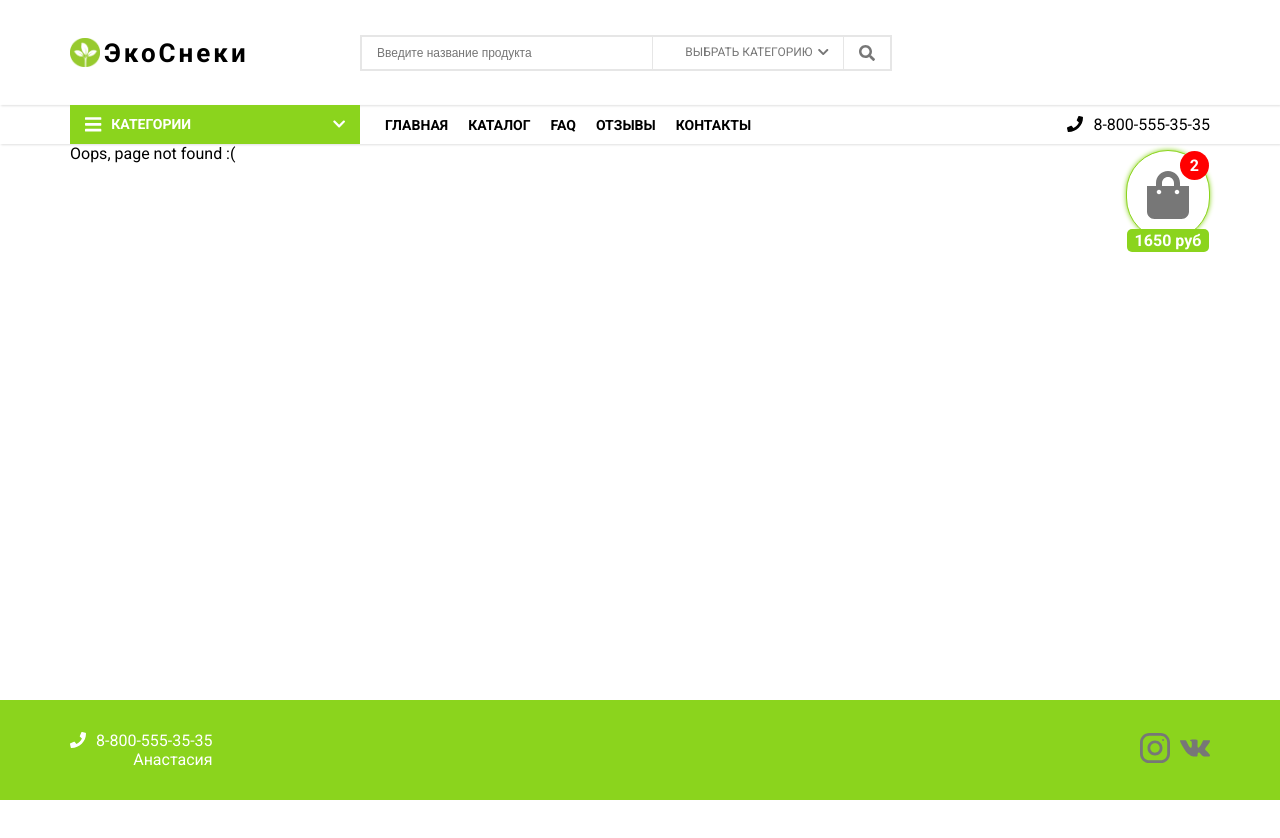
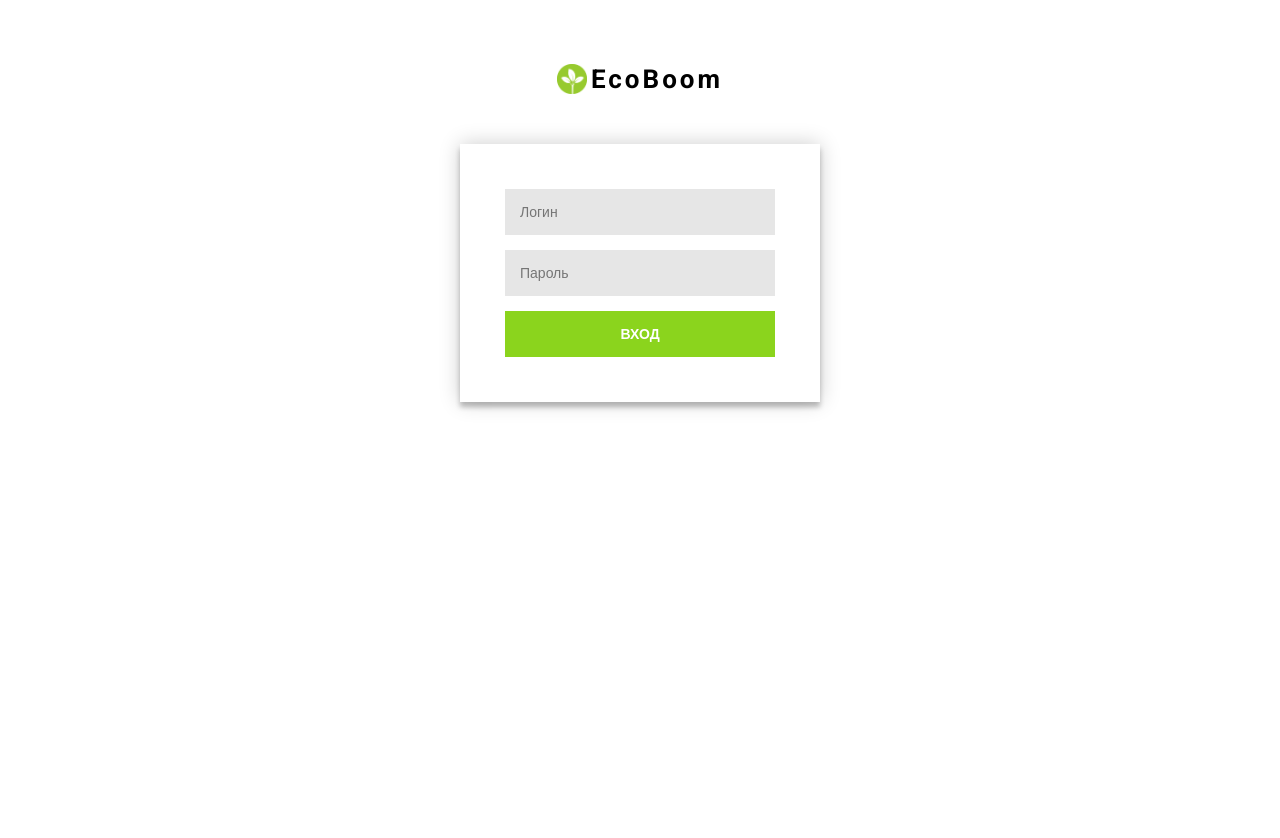
Before and after one commit to b0006/eko-front, a React (Create React App) app: page /admin in a window 1280 px wide. Before the commit this address had no page. Shown: the top 838 px of the page. Before the commit the page ends 800 px from the top, so only its background shows below. Built offline with nearby package versions, Linux system fonts and the light colour scheme.

Commit message:
fea(login): init page

```diff
--- /dev/null
+++ b/src/components/LoginForm/LoginForm.scss
@@ -0,0 +1,39 @@
+@import '../../assets/scss/utils';
+
+.login-form {
+  position: relative;
+  z-index: 1;
+  background: $light-color;
+  max-width: 360px;
+  margin: 0 auto 100px;
+  padding: 45px;
+  text-align: center;
+  box-shadow: 0 0 20px 0 rgba(0, 0, 0, 0.2), 0 5px 5px 0 rgba(0, 0, 0, 0.24);
+  margin-top: 50px;
+
+  &__input {
+    background: $border-color;
+    width: 100%;
+    border: 0;
+    margin: 0 0 15px;
+    padding: 15px;
+    box-sizing: border-box;
+    font-size: 14px;
+  }
+
+  &__button {
+    text-transform: uppercase;
+    background: $main-color;
+    width: 100%;
+    border: 0;
+    padding: 15px;
+    color: $light-color;
+    font-size: 14px;
+    cursor: pointer;
+    font-weight: bold;
+
+    &:hover, &:active, &:focus {
+      background: $main-color-dark;
+    }
+  }
+}
--- /dev/null
+++ b/src/components/LoginForm/index.tsx
@@ -0,0 +1,17 @@
+import React from 'react';
+
+import './LoginForm.scss';
+
+const LoginForm: React.FC = () => {
+  return (
+    <form className="login-form">
+      <input className="login-form__input" type="text" placeholder="Логин" />
+      <input className="login-form__input" type="password" placeholder="Пароль" />
+      <button type="submit" className="login-form__button">
+        Вход
+      </button>
+    </form>
+  );
+};
+
+export default LoginForm;
--- a/src/components/Logo/index.tsx
+++ b/src/components/Logo/index.tsx
@@ -13,7 +13,7 @@ interface IProps {
 const Logo: React.FC<IProps> = ({ className }) => (
   <Link to="/" className={classnames('logo', className)}>
     <img className="logo__img" src={LogoImg} alt="logo" />
-    <span className="logo__title">ЭкоСнеки</span>
+    <span className="logo__title">EcoBoom</span>
   </Link>
 );
 
--- a/src/components/MainStartBlock/index.tsx
+++ b/src/components/MainStartBlock/index.tsx
@@ -7,7 +7,7 @@ const MainStartBlock: React.FC = () => {
     <section className="main-start-block">
       <div className="main-start-block__gradient">
         <div className="main-start-block__content">
-          <h1 className="main-start-block__title">ЭкоСнеки</h1>
+          <h1 className="main-start-block__title">EcoBoom</h1>
           <h2 className="main-start-block__subtitle">Фруктовые чипсы, фермерская пастила и другие лакомства</h2>
           <ul className="main-start-block__list">
             <li>100% натуральный продукт</li>
--- a/src/mock/constants.ts
+++ b/src/mock/constants.ts
@@ -90,4 +90,18 @@ export const CART_LIST = [
     price: 750,
     count: 1,
   },
+  {
+    id: '3',
+    title: 'Пастила очень крутая 3',
+    img: './categories/frips.webp',
+    price: 250,
+    count: 4,
+  },
+  {
+    id: '4',
+    title: 'Пастила очень крутая 4',
+    img: './categories/frips.webp',
+    price: 50,
+    count: 1,
+  },
 ];
--- /dev/null
+++ b/src/pages/LoginPage/LoginPage.scss
@@ -0,0 +1,11 @@
+@import '../../assets/scss/utils';
+
+.login-page {
+  @include container;
+
+  display: flex;
+  flex-direction: column;
+  align-items: center;
+
+  margin-top: 5%;
+}
--- /dev/null
+++ b/src/pages/LoginPage/index.tsx
@@ -0,0 +1,17 @@
+import React from 'react';
+
+import LoginForm from '../../components/LoginForm';
+import Logo from '../../components/Logo';
+
+import './LoginPage.scss';
+
+const LoginPage: React.FC = () => {
+  return (
+    <div className="login-page">
+      <Logo />
+      <LoginForm />
+    </div>
+  );
+};
+
+export default LoginPage;
--- a/src/route/index.tsx
+++ b/src/route/index.tsx
@@ -1,11 +1,12 @@
 import React from 'react';
-import { BrowserRouter, Switch } from 'react-router-dom';
+import { BrowserRouter, Switch, Route } from 'react-router-dom';
 
 import StartPage from '../pages/StartPage';
 import NotFoundPage from '../pages/NotFoundPage';
 import ContactPage from '../pages/ContactPage';
 import CatalogPage from '../pages/CatalogPage';
 import CategoryListPage from '../pages/CategoryListPage';
+import LoginPage from '../pages/LoginPage';
 
 import { PublicRoute } from './types';
 
@@ -17,6 +18,8 @@ const Router: React.FC = () => (
       <PublicRoute exact path="/catalog" isWrappedContainer component={CatalogPage} />
       <PublicRoute exact path="/catalog/:category" isWrappedContainer component={CategoryListPage} />
 
+      <Route exact path="/admin" component={LoginPage} />
+
       <PublicRoute path="*" isWrappedContainer component={NotFoundPage} />
     </Switch>
   </BrowserRouter>
```
Also changed, not shown: src/components/MainStartBlock/assets/background.jpg.
